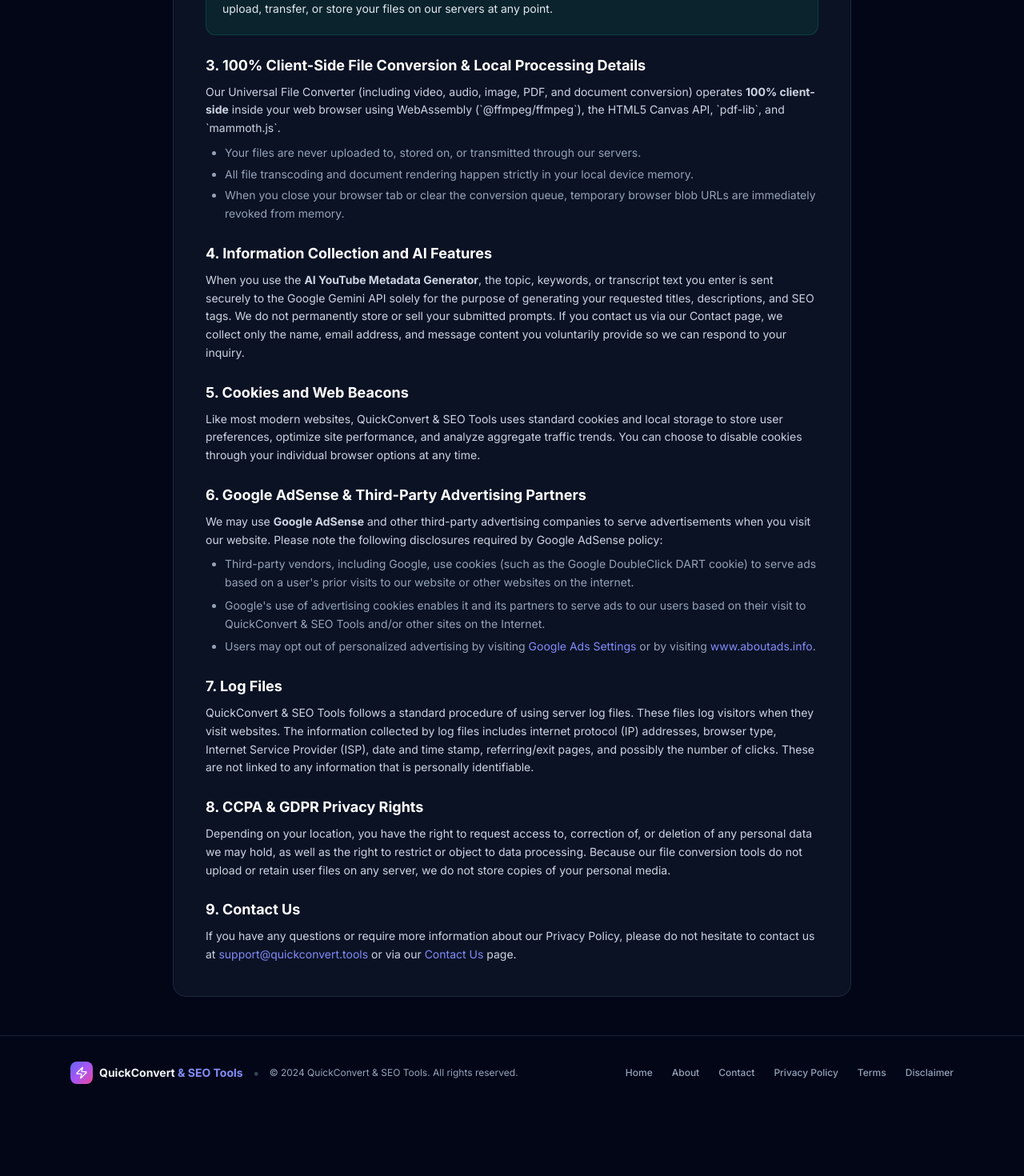
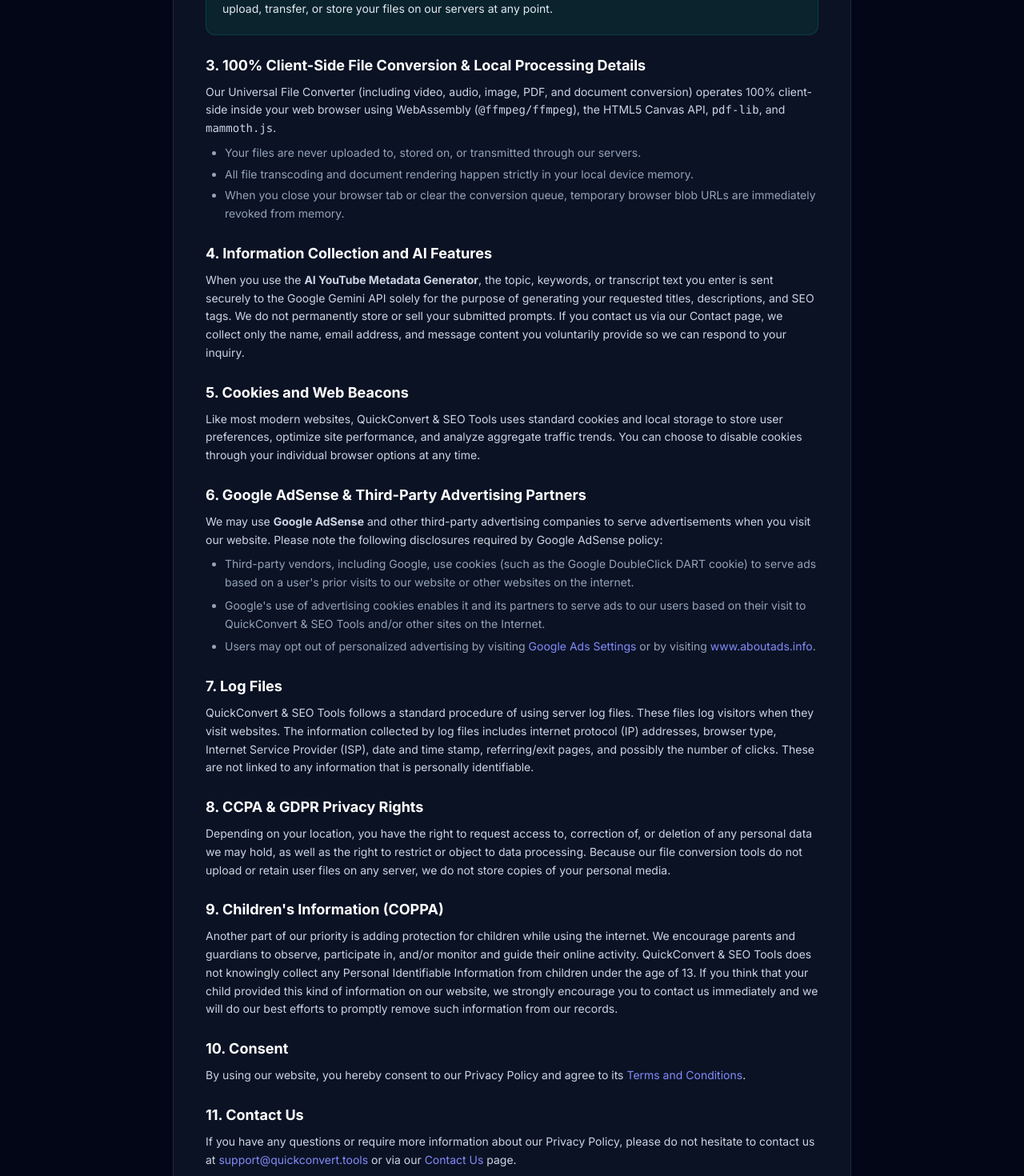
Before and after one commit to aghakashif-cloud/quickconvert-seo, a Next.js app: page /privacy-policy in a window 1280 px wide. Shown: the part 540-2010 px from the top of the page at 80% size. Before the commit the page ends 1927 px from the top, so only its background shows below. Built offline with nearby package versions, Linux system fonts and the light colour scheme.

Commit message:
Updated privacy policy and fixed text

```diff
--- a/src/app/privacy-policy/page.tsx
+++ b/src/app/privacy-policy/page.tsx
@@ -5,7 +5,7 @@ import { Shield } from "lucide-react";
 export const metadata = {
   title: "Privacy Policy — QuickConvert & SEO Tools",
   description:
-    "Read the QuickConvert & SEO Tools Privacy Policy covering client-side file processing, data collection, cookies, and Google AdSense third-party advertising.",
+    "Read the QuickConvert & SEO Tools Privacy Policy covering client-side file processing, data collection, cookies, COPPA, and Google AdSense third-party advertising.",
 };
 
 export default function PrivacyPolicyPage() {
@@ -13,6 +13,7 @@ export default function PrivacyPolicyPage() {
     <div className="min-h-screen bg-slate-950 text-slate-200 flex flex-col">
       <div className="max-w-4xl mx-auto w-full py-12 px-6 space-y-8">
         <div className="bg-slate-900/70 border border-slate-800 rounded-2xl p-8 md:p-10 space-y-6">
+          {/* Page Header */}
           <div className="space-y-3 border-b border-slate-800 pb-6">
             <div className="inline-flex items-center gap-2 px-3 py-1 rounded-full bg-emerald-500/10 border border-emerald-500/20 text-emerald-300 text-xs font-semibold">
               <Shield className="w-3.5 h-3.5" />
@@ -22,10 +23,11 @@ export default function PrivacyPolicyPage() {
               Privacy Policy
             </h1>
             <p className="text-xs text-slate-400">
-              Last Updated: November 15, 2026
+              Last Updated: November 16, 2024
             </p>
           </div>
 
+          {/* Policy Sections */}
           <div className="space-y-6 text-sm text-slate-300 leading-relaxed">
             <section className="space-y-2">
               <h2 className="text-lg font-bold text-white">1. Introduction</h2>
@@ -48,12 +50,18 @@ export default function PrivacyPolicyPage() {
                 3. 100% Client-Side File Conversion &amp; Local Processing Details
               </h2>
               <p>
-                Our Universal File Converter (including video, audio, image, PDF, and document conversion) operates <strong>100% client-side</strong> inside your web browser using WebAssembly (`@ffmpeg/ffmpeg`), the HTML5 Canvas API, `pdf-lib`, and `mammoth.js`.
+                Our Universal File Converter (including video, audio, image, PDF, and document conversion) operates 100% client-side inside your web browser using WebAssembly (<code>@ffmpeg/ffmpeg</code>), the HTML5 Canvas API, <code>pdf-lib</code>, and <code>mammoth.js</code>.
               </p>
               <ul className="list-disc pl-6 space-y-1 text-slate-400">
-                <li>Your files are never uploaded to, stored on, or transmitted through our servers.</li>
-                <li>All file transcoding and document rendering happen strictly in your local device memory.</li>
-                <li>When you close your browser tab or clear the conversion queue, temporary browser blob URLs are immediately revoked from memory.</li>
+                <li>
+                  Your files are never uploaded to, stored on, or transmitted through our servers.
+                </li>
+                <li>
+                  All file transcoding and document rendering happen strictly in your local device memory.
+                </li>
+                <li>
+                  When you close your browser tab or clear the conversion queue, temporary browser blob URLs are immediately revoked from memory.
+                </li>
               </ul>
             </section>
 
@@ -101,7 +109,7 @@ export default function PrivacyPolicyPage() {
                   </a>{" "}
                   or by visiting{" "}
                   <a
-                    href="https://www.aboutads.info"
+                    href="https://www.aboutads.info/"
                     target="_blank"
                     rel="noopener noreferrer"
                     className="text-indigo-400 hover:underline"
@@ -130,7 +138,27 @@ export default function PrivacyPolicyPage() {
             </section>
 
             <section className="space-y-2">
-              <h2 className="text-lg font-bold text-white">9. Contact Us</h2>
+              <h2 className="text-lg font-bold text-white">
+                9. Children&apos;s Information (COPPA)
+              </h2>
+              <p>
+                Another part of our priority is adding protection for children while using the internet. We encourage parents and guardians to observe, participate in, and/or monitor and guide their online activity. QuickConvert &amp; SEO Tools does not knowingly collect any Personal Identifiable Information from children under the age of 13. If you think that your child provided this kind of information on our website, we strongly encourage you to contact us immediately and we will do our best efforts to promptly remove such information from our records.
+              </p>
+            </section>
+
+            <section className="space-y-2">
+              <h2 className="text-lg font-bold text-white">10. Consent</h2>
+              <p>
+                By using our website, you hereby consent to our Privacy Policy and agree to its{" "}
+                <Link href="/terms" className="text-indigo-400 hover:underline">
+                  Terms and Conditions
+                </Link>
+                .
+              </p>
+            </section>
+
+            <section className="space-y-2">
+              <h2 className="text-lg font-bold text-white">11. Contact Us</h2>
               <p>
                 If you have any questions or require more information about our Privacy Policy, please do not hesitate to contact us at{" "}
                 <a
```
